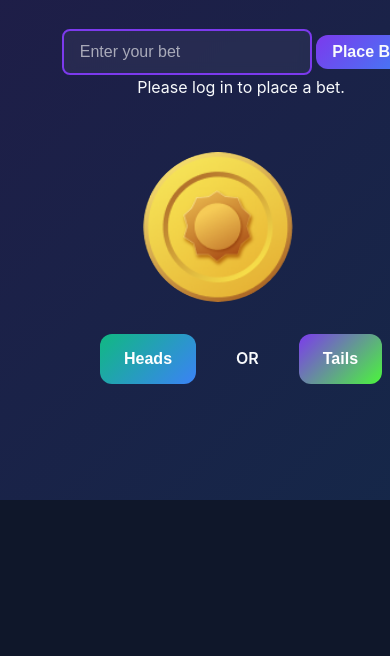
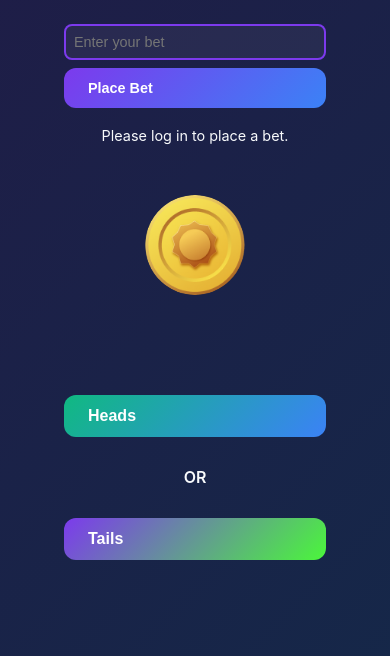
Before and after one commit to Prajwal238117/teat, a plain HTML site: page coinflip.html in a window 390 px wide. Shown: the part 228-884 px from the top of the page. Before the commit the page ends 844 px from the top, so only its background shows below. Drawn offline with Linux system fonts and the light colour scheme; no server answers.

Commit message:
Add files via upload

```diff
--- a/coinflip.html
+++ b/coinflip.html
@@ -4,22 +4,19 @@
   <meta charset="UTF-8" />
   <meta name="viewport" content="width=device-width, initial-scale=1.0"/>
   <title>Coin Flip Game</title>
+  <!-- Main Stylesheet -->
   <link rel="stylesheet" href="style.css" />
+  <!-- (Optional) Additional logo styles if needed -->
   <link rel="stylesheet" href="logo.css" />
 </head>
 <body>
   <!-- Top Navbar with logo, user balance, and hamburger button -->
   <nav class="navbar">
     <div class="logo">
-
-
       <div class="beteor-logo">Beteor</div>
-
-
     </div>
     <!-- Centered money display -->
     <div id="user-Balance" class="user-balance">
-
       <a href="login.html" class="cta-btn">Sign-In/Sign-Up</a>
     </div>
     <!-- Hamburger Menu Toggle Button -->
@@ -34,17 +31,12 @@
   <div id="sideMenu" class="side-menu">
     <ul class="menu-links">
       <li><a>Hello! Welcome Back <hr></a></li>
-
-
       <li><a href="index.html">Home</a></li>
       <li><a href="index.html#games">Games</a></li>
       <li><a href="#">Deposite</a></li>
       <li><a href="#">Withdraw</a></li>
     </ul>
     <div class="menu-bottom">
-
-
-
       <span>Toggle Theme</span>
       <!-- Custom Toggle Switch -->
       <label class="toggle">
@@ -54,31 +46,48 @@
     </div>
   </div>
 
-
+  <!-- Hero Section -->
   <div class="hero">
     <div class="hero-overlay">
-          <h1>Flip the Coin</h1>
-          <p>Choose Heads or Tails and test your luck!</p>
+      <div class="game-container">
+        <!-- Main title & subtitle -->
+        <h1 class="game-title">Flip the Coin</h1>
+        <p class="game-subtitle">Choose Heads or Tails and test your luck!</p>
 
-          <!-- Bet input, bet message, and place bet button -->
-          <div class="bet-container">
-            <input type="number" id="bet-amount" placeholder="Enter your bet" min="1" />
+        <!-- Bet form container -->
+        <div class="bet-form">
+          <input
+            type="number"
+            id="bet-amount"
+            placeholder="Enter your bet"
+            min="1"
+          />
           <button class="cta-btn" id="place-bet-btn">Place Bet</button>
-            <p id="bet-message"></p>
         </div>
 
-          <div class="game-container">
+        <!-- Displays a message about the bet (e.g., errors) -->
+        <p id="bet-message"></p>
+
+        <!-- Coin Section -->
+        <div class="coin-section">
           <div class="coin" id="coin">
-              <img src="h.png" alt="Coin Face" class="coin-face" id="coin-face" />
+            <img
+              src="h.png"
+              alt="Coin Face"
+              class="coin-face"
+              id="coin-face"
+            />
           </div>
+        </div>
+
         <p id="result"></p>
 
+        <!-- Heads / Tails Buttons -->
         <div class="buttons">
           <button class="cta-btn" id="heads-btn">Heads</button>
           <span class="ikol">OR</span>
           <button class="cta-btn" id="tails-btn">Tails</button>
         </div>
-
       </div>
     </div>
   </div>
@@ -92,6 +101,5 @@
   <script src="google.js"></script>
   <script src="coin.js"></script>
   <script src="script.js"></script>
-
 </body>
 </html>
--- a/mines.css
+++ b/mines.css
@@ -76,6 +76,9 @@
     font-weight: 600;
     transition: transform 0.3s, box-shadow 0.3s;
   }
+
+
+
 
   #placeBetBtn:hover {
     transform: translateY(-2px);
--- a/style.css
+++ b/style.css
@@ -13,8 +13,8 @@
 .light-mode {
   --primary: #7c3aed;
   --secondary: #10b981;
-  --dark: #e5e9ec;           /* Light background for light mode */
-  --light: rgb(86, 165, 240); /* Dark text for high contrast */
+  --dark: #e5e9ec;
+  --light: rgb(86, 165, 240);
   --gradient: linear-gradient(135deg, #3b82f6 0%, #7c3aed 100%);
 }
 
@@ -162,7 +162,6 @@ body {
   gap: 0.5rem;
 }
 
-
 /* ---------------------------------------------------
    Hero Section with Parallax Effect
 ----------------------------------------------------- */
@@ -173,8 +172,7 @@ body {
   position: relative;
   overflow: hidden;
   background-attachment: fixed;
-  /* Custom property for parallax */
-  --bg-offset: 0px;
+  --bg-offset: 0px; /* for parallax if needed */
 }
 
 .hero::before {
@@ -215,6 +213,9 @@ body {
   color: var(--light);
 }
 
+/* ---------------------------------------------------
+   Games Grid (Optional)
+----------------------------------------------------- */
 .games-grid {
   display: grid;
   grid-template-columns: repeat(auto-fit, minmax(300px, 1fr));
@@ -270,7 +271,7 @@ body {
 }
 
 /* ---------------------------------------------------
-   Custom Dark/Light Toggle Switch with Icon
+   Custom Dark/Light Toggle Switch
 ----------------------------------------------------- */
 .toggle {
   position: relative;
@@ -279,28 +280,22 @@ body {
   height: 34px;
 }
 
-/* Hide the default checkbox */
 .toggle input {
   opacity: 0;
   width: 0;
   height: 0;
 }
 
-/* The slider element */
 .toggle-slider {
   position: absolute;
   cursor: pointer;
-  top: 0;
-  left: 0;
-  right: 0;
-  bottom: 0;
+  top: 0; left: 0; right: 0; bottom: 0;
   background-color: var(--primary);
   border-radius: 34px;
   transition: background-color 0.4s ease;
   box-shadow: inset 0 0 5px rgba(0, 0, 0, 0.2);
 }
 
-/* The knob is created with a pseudo-element */
 .toggle-slider:before {
   content: "";
   position: absolute;
@@ -314,36 +309,20 @@ body {
   box-shadow: 0 2px 4px rgba(0, 0, 0, 0.3);
 }
 
-/* The icon element inside the slider */
-.toggle-icon {
-  position: absolute;
-  left: 8px;
-  top: 50%;
-  transform: translateY(-50%);
-  width: 18px;
-  height: 18px;
-  pointer-events: none;
-  transition: opacity 0.3s ease;
-}
-
-/* Change background when checked */
 .toggle input:checked + .toggle-slider {
   background-color: var(--secondary);
 }
 
-/* Slide the knob */
 .toggle input:checked + .toggle-slider:before {
   transform: translateX(26px);
 }
 
-/* Optional ripple animation */
+/* optional ripple */
 .toggle-slider:after {
   content: "";
   position: absolute;
-  left: 50%;
-  top: 50%;
-  width: 4px;
-  height: 4px;
+  left: 50%; top: 50%;
+  width: 4px; height: 4px;
   background: transparent;
   border-radius: 50%;
   transform: translate(-50%, -50%);
@@ -371,11 +350,9 @@ body {
 ::-webkit-scrollbar {
   width: 8px;
 }
-
 ::-webkit-scrollbar-track {
   background: #1e293b;
 }
-
 ::-webkit-scrollbar-thumb {
   background: var(--primary);
   border-radius: 4px;
@@ -384,46 +361,28 @@ body {
 button {
   transition: all 0.3s ease;
 }
-
-
 * {
   transition: all 0.3s ease-in-out;
 }
 
-.hi{
-  padding: 0%;
-}
-
-
 /* ---------------------------------------------------
-   Mobile Specific Adjustments
+   Mobile Adjustments (max-width: 768px)
 ----------------------------------------------------- */
 @media (max-width: 768px) {
-  /* Adjust navbar layout for a more vertical mobile display */
   .navbar {
-
     padding: 1rem;
   }
-
-  /* Resize the logo and user balance text for better fit */
-
   .user-balance {
     font-size: 1rem;
-
   }
-
-  /* Ensure the menu toggle stays accessible */
   .menu-toggle {
     align-self: flex-end;
     margin-top: 0.5rem;
   }
-
-  /* Modify hero section to disable fixed parallax (improves performance on mobile)
-     and reduce heading size for readability */
   .hero {
     height: auto;
     padding: 2rem 1rem;
-    background-attachment: scroll; /* disable fixed background on mobile */
+    background-attachment: scroll;
   }
   .hero h1 {
     font-size: 2.5rem;
@@ -432,8 +391,6 @@ button {
   .hero p {
     font-size: 1rem;
   }
-
-  /* Adjust grid layout: reduce minimum card width and gaps */
   .games-grid {
     grid-template-columns: repeat(auto-fit, minmax(200px, 1fr));
     gap: 1rem;
@@ -444,23 +401,16 @@ button {
   }
   .game-image {
     height: 180px;
-
   }
-
-  /* Scale down the call-to-action button for smaller screens */
   .cta-btn {
     padding: 0.5rem 1rem;
     font-size: 1rem;
   }
-
-  /* Adjust the off-canvas side menu to better suit mobile widths */
   .side-menu {
     width: 85%;
     max-width: none;
     padding: 1.5rem 1rem;
   }
-
-  /* Resize the custom toggle switch */
   .toggle {
     width: 50px;
     height: 28px;
@@ -473,53 +423,186 @@ button {
   }
 }
 
+/* ---------------------------------------------------
+   Extra Mobile Adjustments (max-width: 480px)
+----------------------------------------------------- */
+@media (max-width: 480px) {
+  .navbar {
+    padding: 0.5rem;
+  }
+  .hero {
+    padding: 1rem;
+  }
+  .hero h1 {
+    font-size: 2rem;
+  }
+  .hero p {
+    font-size: 0.9rem;
+  }
+  .games-grid {
+    grid-template-columns: 1fr;
+    gap: 0.5rem;
+    padding: 1rem;
+  }
+  .cta-btn {
+    padding: 0.5rem 1rem;
+    font-size: 0.9rem;
+  }
+  #bet-amount {
+    width: 200px;
+    font-size: 0.9rem;
+    padding: 0.5rem 0.75rem;
+  }
+  .side-menu {
+    width: 90%;
+    padding: 1rem;
+  }
+  .toggle {
+    width: 40px;
+    height: 24px;
+  }
+  .toggle-slider:before {
+    height: 18px;
+    width: 18px;
+    left: 3px;
+    bottom: 3px;
+  }
+
+  /* Make the container a vertical column */
+  .game-container {
+    display: flex;
+    flex-direction: column;
+    align-items: center;
+    padding: 1rem;
+  }
+
+  /* Center the coin container */
+  .coin {
+    display: block;
+    width: 100px;
+    height: 100px;
+    margin: 1rem auto;
+    position: relative; /* keep for flipping effect */
+  }
+
+  /* Stack the input & Place Bet button vertically */
+  .bet-form {
+    display: flex;
+    flex-direction: column;
+    gap: 0.75rem;
+    width: 100%;
+    max-width: 300px;
+    margin: 0 auto;
+  }
+  #bet-amount {
+    width: 100%;
+    font-size: 0.9rem;
+    padding: 0.5rem;
+  }
+  .bet-form .cta-btn {
+    width: 100%;
+    font-size: 0.9rem;
+    text-align: center;
+    padding: 0.5rem 0;
+  }
+
+  /* Stack Heads/Tails buttons vertically */
+  .buttons {
+    flex-direction: column;
+    gap: 0.75rem;
+    width: 100%;
+    max-width: 300px;
+    margin: 1rem auto;
+  }
+  .buttons .cta-btn {
+    width: 100%;
+    font-size: 1rem;
+    padding: 0.5rem 0;
+  }
+}
+
+/* ---------------------------------------------------
+   Additional Custom Styles
+----------------------------------------------------- */
+.game-container {
+  padding: 20px;
+}
+
+.game-title {
+  font-size: 2.5rem;
+  margin-bottom: 0.5rem;
+}
+
+.game-subtitle {
+  font-size: 1.1rem;
+  margin-bottom: 1rem;
+  opacity: 0.9;
+}
+
+.bet-form {
+  display: flex;
+  align-items: center;
+  justify-content: center;
+  gap: 0.5rem;
+  margin-bottom: 1rem;
+}
+
+/* ----- Bet Input Styling for Desktop ----- */
+.bet-form input {
+  flex: 1;
+  min-width: 200px;
+  max-width: 400px;
+  border: 2px solid var(--primary);
+  border-radius: 0.5rem;
+  padding: 0.75rem 1rem;
+  font-size: 1rem;
+  color: var(--light);
+  background: rgba(255, 255, 255, 0.05);
+  outline: none;
+  transition: border-color 0.3s ease, box-shadow 0.3s ease, background 0.3s ease;
+}
+
+/*
+   .coin is the container
+   .coin-face is absolutely positioned inside .coin
+*/
 
 
 
 
-.game-container {
-  padding: 20px;
+ /* Make the container a vertical column */
+ .game-container {
+  display: flex;
+  flex-direction: column;
+  align-items: center;
+  padding: 1rem;
 }
 
+/* Center the coin container */
 .coin {
-  width: 150px;
-  height: 150px;
-  position: relative;
-
-  /* Keep perspective if you want a 3D effect */
-  perspective: 1000px;
-
-  /* Either remove overflow: hidden or set to visible
-     so the rotated coin isn't clipped */
-  overflow: visible;
+  display: block;
+  width: 100px;
+  height: 100px;
+  margin: 1rem auto;
+  position: relative; /* keep for flipping effect */
 }
 
+/* Force the coin-face to center within .coin */
 .coin-face {
+  position: absolute;
+  top: 0; left: 0; right: 0; bottom: 0;
+  margin: auto; /* centers horizontally & vertically inside .coin */
   width: 100%;
   height: 100%;
   border-radius: 50%;
-  position: absolute;
-
-  /* Smooth out rotation transitions */
   transition: transform 0.1s linear;
-
-  /* Make sure the rotation happens from the center */
   transform-origin: center center;
-
-  /* If you only have one image, and want to hide the 'back' face,
-     you can add:
-     backface-visibility: hidden;
-     transform-style: preserve-3d;
-  */
 }
-
 
 @keyframes flip-vertical {
   0% { transform: rotateX(0deg); }
   100% { transform: rotateX(360deg); }
 }
-
-
 
 #result {
   margin-top: 20px;
@@ -527,55 +610,9 @@ button {
   font-weight: bold;
 }
 
-/* Add this to your CSS file */
 .game-container .buttons {
-  margin: 2rem; /* Increase or decrease this value as needed */
-
+  margin: 2rem;
 }
-
-
-
-
-
-/* "Pro Max" style for the bet input field */
-#bet-amount {
-  width: 250px;  /* Adjust width as desired */
-  font-size: 1rem;
-  padding: 0.75rem 1rem;
-  border: 2px solid var(--primary);
-  border-radius: 0.5rem;
-  background: rgba(255, 255, 255, 0.05); /* Subtle translucent background */
-  color: var(--light);
-  outline: none;
-  transition:
-    border-color 0.3s ease,
-    box-shadow 0.3s ease,
-    background 0.3s ease;
-  backdrop-filter: blur(6px); /* Slight blur for a glassmorphism effect */
-}
-
-/* Placeholder styling */
-#bet-amount::placeholder {
-  color: rgba(255, 255, 255, 0.6);
-}
-
-/* Focused state for a bright accent */
-#bet-amount:focus {
-  border-color: var(--secondary);
-  box-shadow: 0 0 10px rgba(16, 185, 129, 0.5); /* Matches the secondary color */
-  background: rgba(255, 255, 255, 0.15); /* Slightly more opaque on focus */
-}
-
-
-
-
-
-
-
-
-
-
-
 
 #heads-btn {
   background: linear-gradient(135deg, #10b981 0%, #3b82f6 100%);
@@ -585,37 +622,50 @@ button {
   background: linear-gradient(135deg, #7c3aed 0%, #4bf63b 100%);
 }
 
-
-/* Center the buttons and add spacing from the coin */
 .buttons {
-  display: flex;           /* Use flex layout */
-  justify-content: center; /* Center horizontally */
-  gap: 1rem;               /* Space between buttons */
-  margin-top: 2rem;        /* Spacing from the coin */
+  display: flex;
+  justify-content: center;
+  gap: 1rem;
+  margin-top: 2rem;
 }
 
-/* Attractive gradient style for both buttons */
 .buttons .cta-btn {
   font-size: 1rem;
   font-weight: 600;
   padding: 0.75rem 1.5rem;
   color: #fff;
-  background: linear-gradient(135deg, #10b981 0%, #3b82f6 100%); /* Green-to-Blue gradient */
+  background: linear-gradient(135deg, #10b981 0%, #3b82f6 100%);
   border: none;
   border-radius: 0.75rem;
   cursor: pointer;
   transition: transform 0.3s ease, box-shadow 0.3s ease;
 }
 
-/* Hover effect for extra pop */
 .buttons .cta-btn:hover {
   transform: translateY(-2px);
-  box-shadow: 0 5px 15px rgba(59, 130, 246, 0.4); /* Matches the blue end of gradient */
+  box-shadow: 0 5px 15px rgba(59, 130, 246, 0.4);
 }
 
-.ikol{
+.ikol {
   font-size: 1rem;
   font-weight: 600;
   padding: 0.75rem 1.5rem;
+}
 
+/* =========================================
+   Better "Place Bet" Button Styles
+========================================= */
+#place-bet-btn {
+  background: linear-gradient(135deg, #7c3aed 0%, #3b82f6 100%);
+  color: #fff;
+  border: none;
+  border-radius: 0.75rem;
+  font-weight: 600;
+  padding: 0.75rem 1.5rem;
+  cursor: pointer;
+  transition: transform 0.3s ease, box-shadow 0.3s ease;
 }
+#place-bet-btn:hover {
+  transform: translateY(-2px);
+  box-shadow: 0 5px 15px rgba(124, 58, 237, 0.4);
+}
```
Also changed, not shown: dice.html (+73 -13 lines), mines.html (+1 -3 lines). Lines whose indentation alone changed are shown as unchanged.
